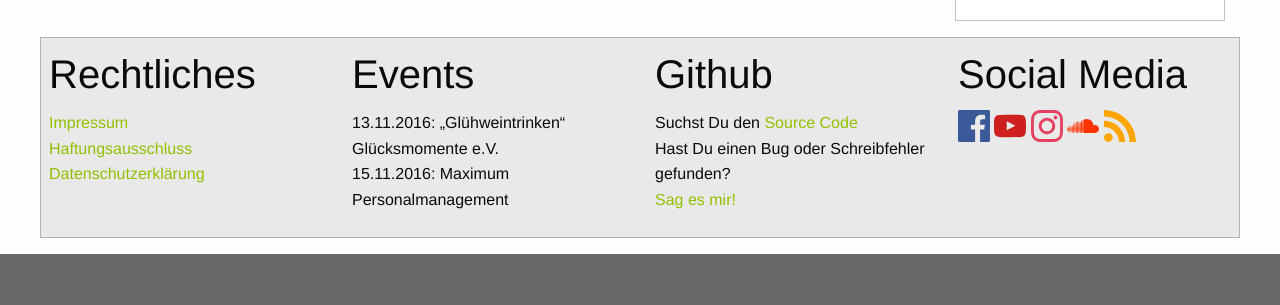
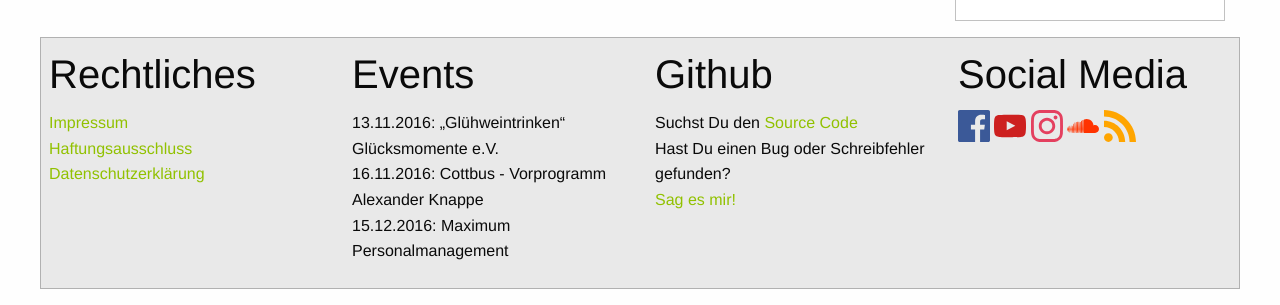
Before and after one commit to MarauderXtreme/leon, a Jekyll site: the page built from impressum.md, in a window 1280 px wide, cut to the strip 1013-1318 px from the top of the page. Built offline with Jekyll 4.4.1, drawn with Linux system fonts in a browser that asks for light colours; some web fonts are replaced; before the commit the page ends 1267 px from its top, so only the background shows below that.

Commit message:
Insert Concert Knappe, Date change Maximum Pers.

```diff
--- a/_data/events.yaml
+++ b/_data/events.yaml
@@ -5,7 +5,12 @@
     location: „Glühweintrinken“ Glücksmomente e.V.
     location-en: „Glühweintrinken“ Glücksmomente e.V.
   -
-    date: 15.11.2016
-    date-en: "11/15/2016"
+    date: 16.11.2016
+    date-en: "11/16/2016"
+    location: Cottbus - Vorprogramm Alexander Knappe
+    location-en: Cottbus - Vorprogramm Alexander Knappe
+  -
+    date: 15.12.2016
+    date-en: "12/15/2016"
     location: Maximum Personalmanagement
     location-en: Maximum Personalmanagement
```
